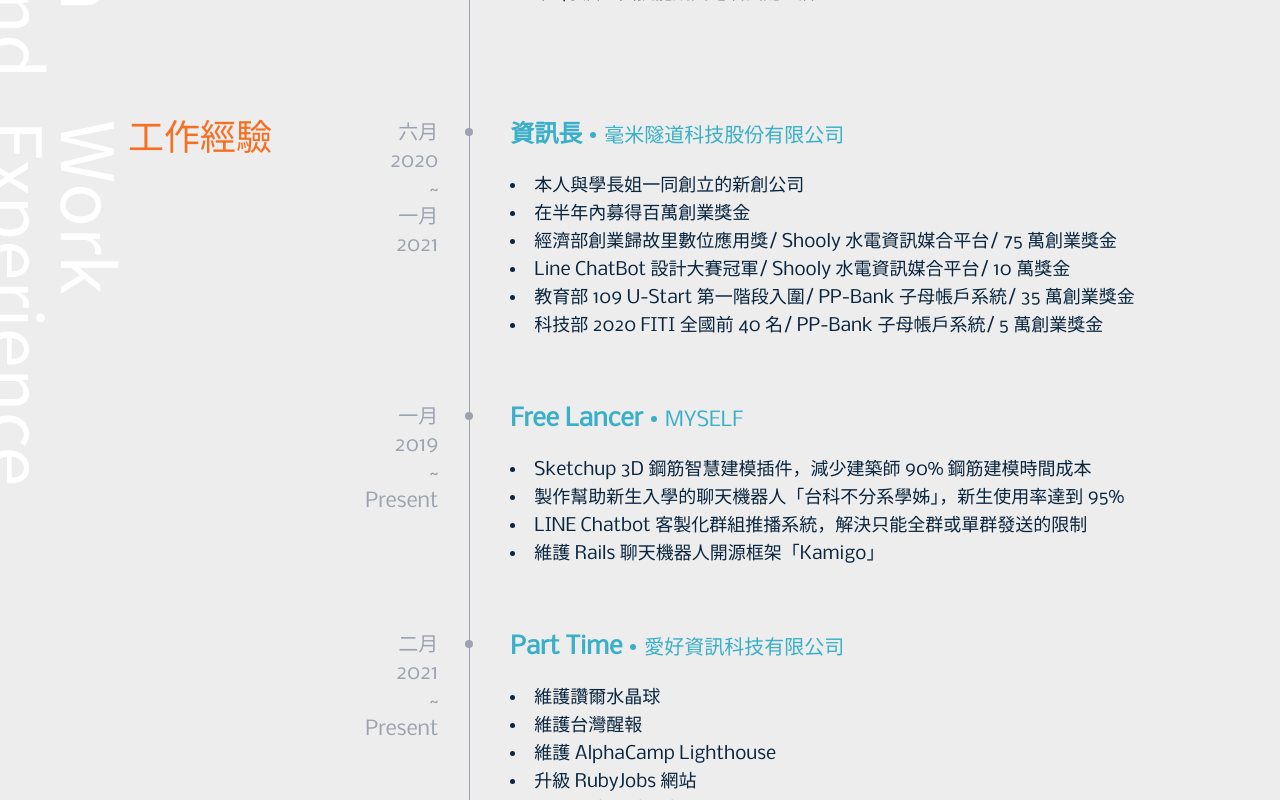
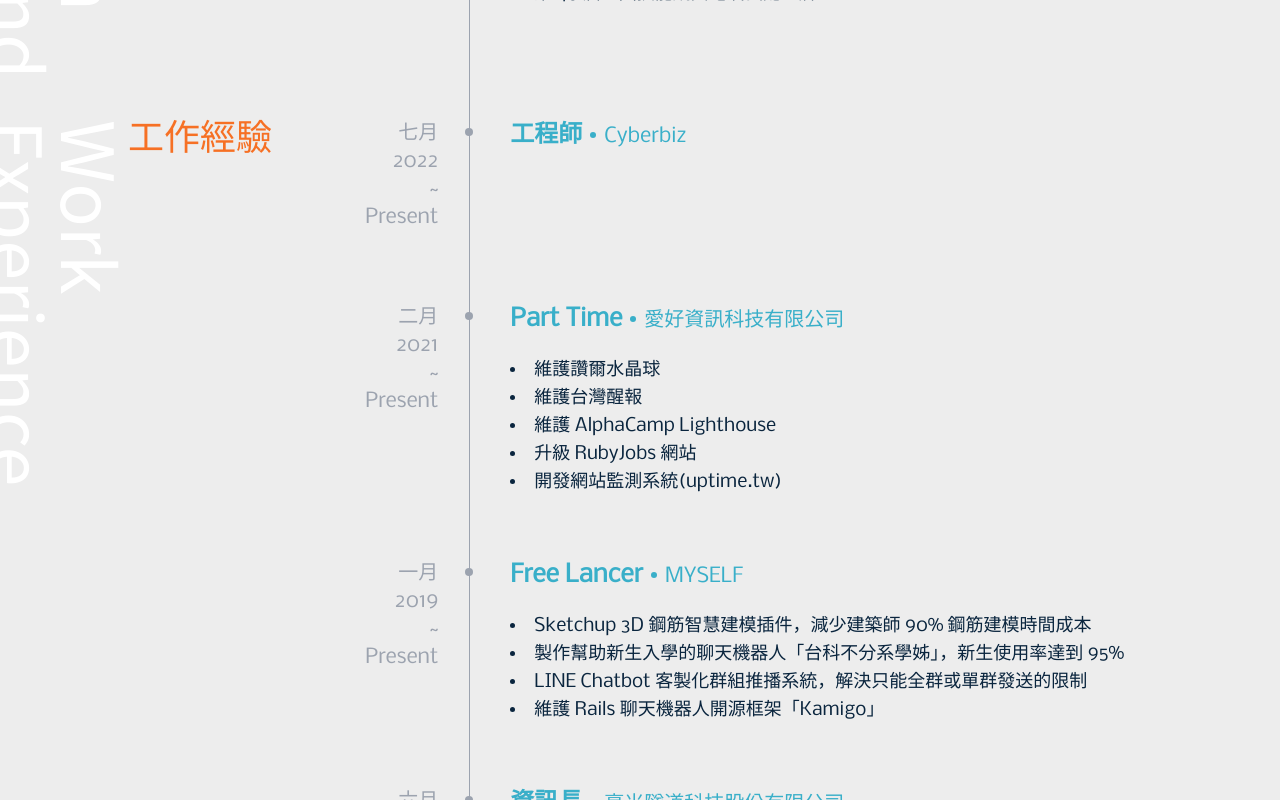
Before and after one commit to jhang-jhe-wei/next-blog, a Next.js app: page /about in a window 1280 px wide. Shown: the part 1380-2180 px from the top of the page. Built offline with nearby package versions, Linux system fonts and the light colour scheme.

Commit message:
Update work experience data

```diff
--- a/components/about/List.tsx
+++ b/components/about/List.tsx
@@ -3,7 +3,7 @@
 export default function List(listProps:ListProps):React.ReactElement {
   return (
     <div className={`grid xl:grid-cols-3 grid-cols-5 ${listProps.styleName}`} id={listProps.id}>
-      <h2 className="absolute hidden text-white md:text-4xl md:block font-notosans shadow-gray-700 rotate-90 origin-top-left xl:text-7xl print:md:hidden">
+      <h2 className="absolute hidden text-white md:text-4xl md:block font-notosans shadow-gray-700 rotate-90 origin-top-left xl:text-7xl print:md:hidden break-inside-avoid">
         {listProps.backgroundText?.split(" ").map(text=>(
           <span key={text}>
             {text}
--- a/components/about/list_item.tsx
+++ b/components/about/list_item.tsx
@@ -15,7 +15,7 @@
   }, [reveal])
 
   return (
-    <li ref={element} className={`relative mb-16 text-3xl xl:text-4xl text-gray-400 transition-all duration-500 ${reveal? 'opacity-100' : 'translate-y-20 opacity-0'} print:mb-5 break-inside-avoid print:opacity-100 print:translate-y-0`}>
+    <li ref={element} className={`relative mb-16 text-3xl xl:text-4xl text-gray-400 transition-all duration-500 ${reveal? 'opacity-100' : 'translate-y-20 opacity-0'} print:mb-5 break-inside-avoid print:opacity-100 print:translate-y-0 md:min-h-[120px] min-h-[150px]`}>
       <svg viewBox="0 0 2 2" className="absolute z-10 w-2 -left-1.25 top-2 print:top-1">
         <circle cx="1" cy="1" r="1" className="fill-gray-400" />
       </svg>
@@ -47,7 +47,7 @@
             </span>
           </h3>
           <ul className="mt-5 text-base list-disc list-inside xl:text-lg dark:text-light text-primary print:mt-1 print:text-[10px] print:leading-4">
-            {item.highlights.map(highlight => (
+            {item.highlights?.map(highlight => (
               <li key={highlight}>{highlight}</li>
             ))}
           </ul>
--- a/data/about.yml
+++ b/data/about.yml
@@ -20,6 +20,32 @@
 
 works:
   -
+    title: "工程師"
+    subTitle: "Cyberbiz"
+    startedAt: "七月 2022"
+    endedAt: "Present"
+  -
+    title: "Part Time"
+    subTitle: "愛好資訊科技有限公司"
+    startedAt: "二月 2021"
+    endedAt: "Present"
+    highlights:
+      - 維護讚爾水晶球
+      - 維護台灣醒報
+      - 維護 AlphaCamp Lighthouse
+      - 升級 RubyJobs 網站
+      - 開發網站監測系統(uptime.tw)
+  -
+    title: "Free Lancer"
+    subTitle: "MYSELF"
+    startedAt: "一月 2019"
+    endedAt: "Present"
+    highlights:
+      - Sketchup 3D 鋼筋智慧建模插件，減少建築師 90% 鋼筋建模時間成本
+      - 製作幫助新生入學的聊天機器人「台科不分系學姊」，新生使用率達到 95%
+      - LINE Chatbot 客製化群組推播系統，解決只能全群或單群發送的限制
+      - 維護 Rails 聊天機器人開源框架「Kamigo」
+  -
     title: "資訊長"
     subTitle: "毫米隧道科技股份有限公司"
     startedAt: "六月 2020"
@@ -31,27 +57,6 @@
       - "Line ChatBot 設計大賽冠軍/ Shooly 水電資訊媒合平台/ 10 萬獎金"
       - "教育部 109 U-Start 第一階段入圍/ PP-Bank 子母帳戶系統/ 35 萬創業獎金"
       - "科技部 2020 FITI 全國前 40 名/ PP-Bank 子母帳戶系統/ 5 萬創業獎金"
-  -
-    title: "Free Lancer"
-    subTitle: "MYSELF"
-    startedAt: "一月 2019"
-    endedAt: "Present"
-    highlights:
-      - Sketchup 3D 鋼筋智慧建模插件，減少建築師 90% 鋼筋建模時間成本
-      - 製作幫助新生入學的聊天機器人「台科不分系學姊」，新生使用率達到 95%
-      - LINE Chatbot 客製化群組推播系統，解決只能全群或單群發送的限制
-      - 維護 Rails 聊天機器人開源框架「Kamigo」
-  -
-    title: "Part Time"
-    subTitle: "愛好資訊科技有限公司"
-    startedAt: "二月 2021"
-    endedAt: "Present"
-    highlights:
-      - 維護讚爾水晶球
-      - 維護台灣醒報
-      - 維護 AlphaCamp Lighthouse
-      - 升級 RubyJobs 網站
-      - 開發網站監測系統(uptime.tw)
   -
     title: "家教/助教"
     subTitle: "仲介委託/台科大電機系 Java 課程"
--- a/interfaces/about_interface.ts
+++ b/interfaces/about_interface.ts
@@ -3,7 +3,7 @@
   subTitle?: string;
   startedAt?: string;
   endedAt?: string;
-  highlights: string[];
+  highlights?: string[];
 }
 
 export interface ListProps {
--- a/lib/about.ts
+++ b/lib/about.ts
@@ -1,7 +1,7 @@
 import fs from 'fs'
 import path from 'path'
 import YAML from 'yaml'
-import { assert, object, number, boolean, string, array } from 'superstruct'
+import { assert, object, number, boolean, string, array, optional } from 'superstruct'
 
 const filePath = path.join(process.cwd(), 'data', 'about.yml')
 const AboutModel = object({
@@ -17,7 +17,7 @@
     subTitle: string(),
     startedAt: string(),
     endedAt: string(),
-    highlights: array(string())
+    highlights: optional((array(string())))
   })),
   achievements: array(object({
     title: string(),
```
